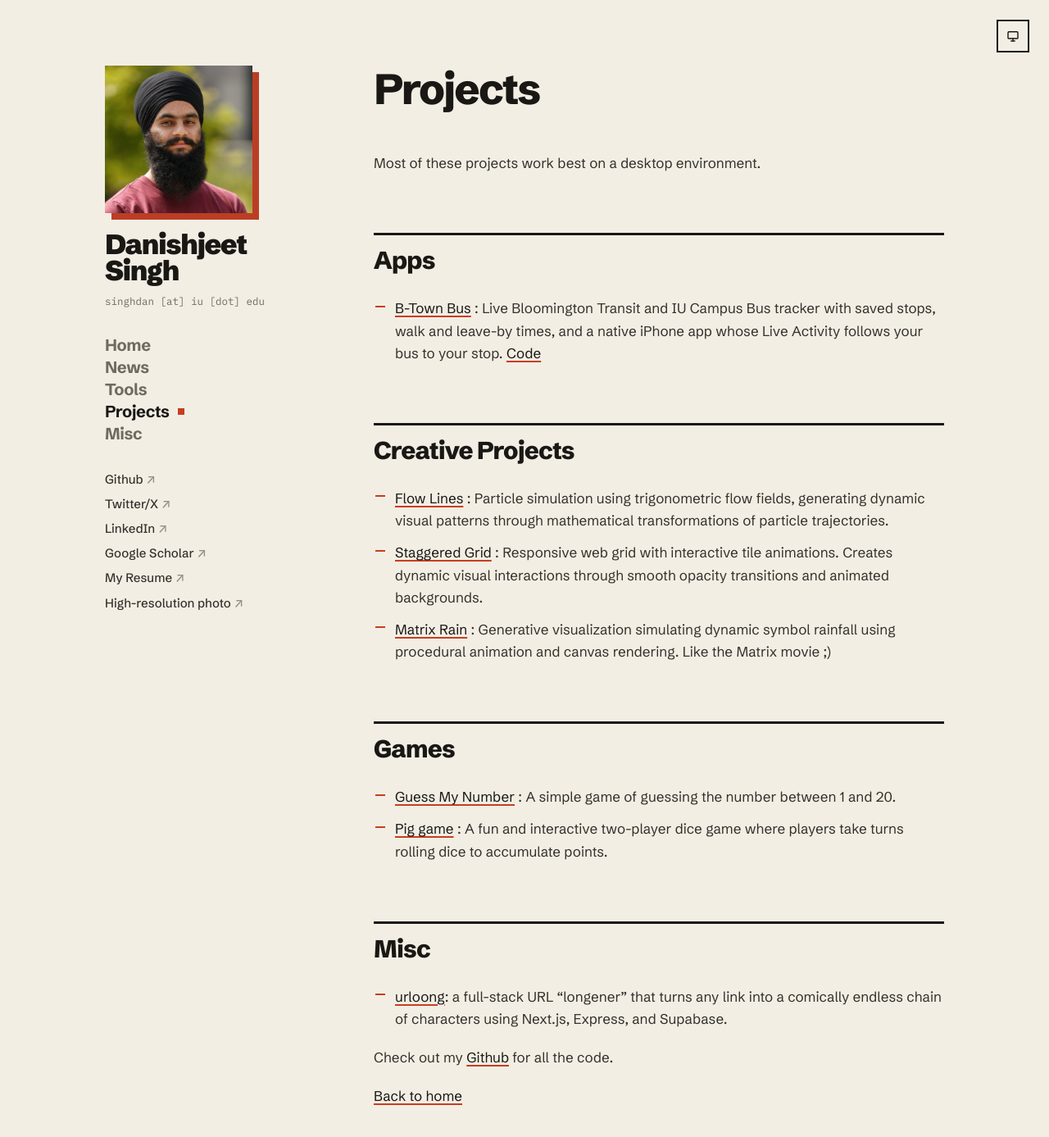
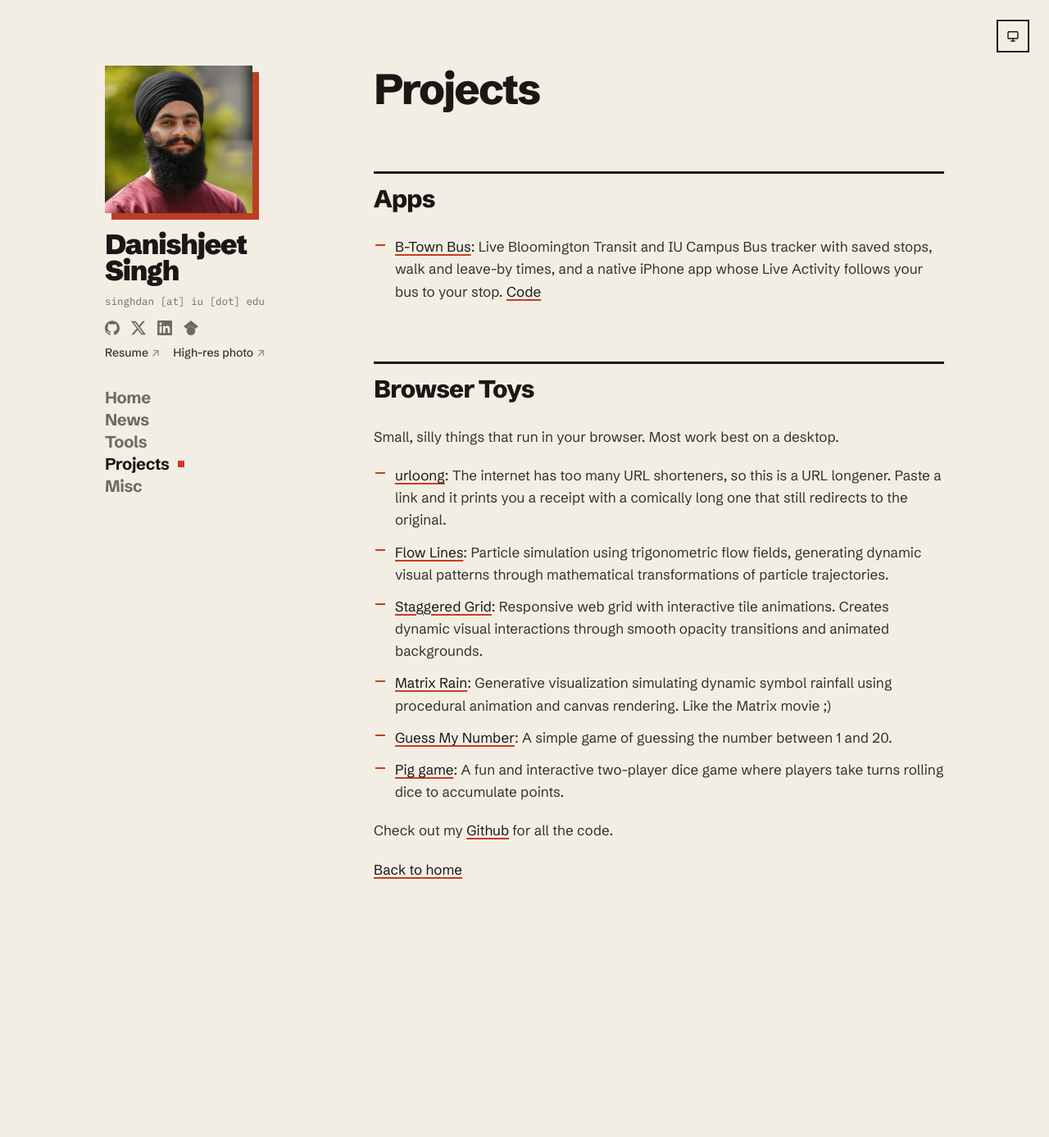
Before and after one commit to DanishjeetSingh/danishjeetsingh.github.io, a Jekyll site: the page built from projects.md, in a window 1280 px wide and 1400 px high. Shown: the top 1387 px of the window at 82% size. Built offline with Jekyll 4.4.1, drawn with Linux system fonts in a browser that asks for light colours; a script that is not in the unit is left out.

Commit message:
Move socials to icon row and regroup projects
- Sidebar: GitHub, X, LinkedIn, and Scholar icons (Simple Icons, CC0)
  under the email, with Resume and High-res photo text links; the
  headshot also opens the high-res photo
- Cache-bust custom.css with site.time when building locally
- Projects: two groups, Apps and Browser Toys; urloong moved into
  Browser Toys with a description based on its README
- Home: clearer wording for the Miscellaneous link

Co-Authored-By: Claude Opus 5.5 <noreply@anthropic.com>

```diff
--- a/_layouts/default.html
+++ b/_layouts/default.html
@@ -26,7 +26,8 @@
     <link rel="preconnect" href="https://fonts.googleapis.com">
     <link rel="preconnect" href="https://fonts.gstatic.com" crossorigin>
     <link rel="stylesheet" href="https://fonts.googleapis.com/css2?family=Schibsted+Grotesk:ital,wght@0,400..900;1,400..900&family=IBM+Plex+Mono:wght@400;500&display=swap">
-    <link rel="stylesheet" href="{{ "/assets/css/custom.css?v=" | append: site.github.build_revision | relative_url }}">
+    {% capture css_rev %}{% if site.github.build_revision %}{{ site.github.build_revision }}{% else %}{{ site.time | date: "%s" }}{% endif %}{% endcapture %}
+    <link rel="stylesheet" href="{{ "/assets/css/custom.css?v=" | append: css_rev | relative_url }}">
 
   </head>
   <body>
@@ -60,11 +61,32 @@
       <header class="sidebar">
         <div class="identity">
           {% if site.logo %}
-            <img class="avatar" src="{{site.logo | relative_url}}" alt="Danishjeet Singh headshot" />
+            <a class="avatar-link" href="/assets/logos/logo.jpg" title="Open high-resolution photo">
+              <img class="avatar" src="{{site.logo | relative_url}}" alt="Danishjeet Singh headshot" />
+            </a>
           {% endif %}
           <div class="identity-text">
             <h1 class="site-title"><a href="{{ "/" | absolute_url }}">Danishjeet Singh</a></h1>
             <p class="site-email">singhdan [at] iu [dot] edu</p>
+            <div class="social-icons">
+              <!-- Icons from Simple Icons (CC0), simpleicons.org -->
+              <a href="https://github.com/danishjeetsingh" aria-label="GitHub" title="GitHub">
+                <svg viewBox="0 0 24 24" width="18" height="18" aria-hidden="true"><path d="M12 .297c-6.63 0-12 5.373-12 12 0 5.303 3.438 9.8 8.205 11.385.6.113.82-.258.82-.577 0-.285-.01-1.04-.015-2.04-3.338.724-4.042-1.61-4.042-1.61C4.422 18.07 3.633 17.7 3.633 17.7c-1.087-.744.084-.729.084-.729 1.205.084 1.838 1.236 1.838 1.236 1.07 1.835 2.809 1.305 3.495.998.108-.776.417-1.305.76-1.605-2.665-.3-5.466-1.332-5.466-5.93 0-1.31.465-2.38 1.235-3.22-.135-.303-.54-1.523.105-3.176 0 0 1.005-.322 3.3 1.23.96-.267 1.98-.399 3-.405 1.02.006 2.04.138 3 .405 2.28-1.552 3.285-1.23 3.285-1.23.645 1.653.24 2.873.12 3.176.765.84 1.23 1.91 1.23 3.22 0 4.61-2.805 5.625-5.475 5.92.42.36.81 1.096.81 2.22 0 1.606-.015 2.896-.015 3.286 0 .315.21.69.825.57C20.565 22.092 24 17.592 24 12.297c0-6.627-5.373-12-12-12"/></svg>
+              </a>
+              <a href="https://twitter.com/danishjeetsingh" aria-label="X (Twitter)" title="X (Twitter)">
+                <svg viewBox="0 0 24 24" width="18" height="18" aria-hidden="true"><path d="M18.901 1.153h3.68l-8.04 9.19L24 22.846h-7.406l-5.8-7.584-6.638 7.584H.474l8.6-9.83L0 1.154h7.594l5.243 6.932ZM17.61 20.644h2.039L6.486 3.24H4.298Z"/></svg>
+              </a>
+              <a href="https://www.linkedin.com/in/danishjeetsingh/" aria-label="LinkedIn" title="LinkedIn">
+                <svg viewBox="0 0 24 24" width="18" height="18" aria-hidden="true"><path d="M20.447 20.452h-3.554v-5.569c0-1.328-.027-3.037-1.852-3.037-1.853 0-2.136 1.445-2.136 2.939v5.667H9.351V9h3.414v1.561h.046c.477-.9 1.637-1.85 3.37-1.85 3.601 0 4.267 2.37 4.267 5.455v6.286zM5.337 7.433c-1.144 0-2.063-.926-2.063-2.065 0-1.138.92-2.063 2.063-2.063 1.14 0 2.064.925 2.064 2.063 0 1.139-.925 2.065-2.064 2.065zm1.782 13.019H3.555V9h3.564v11.452zM22.225 0H1.771C.792 0 0 .774 0 1.729v20.542C0 23.227.792 24 1.771 24h20.451C23.2 24 24 23.227 24 22.271V1.729C24 .774 23.2 0 22.222 0h.003z"/></svg>
+              </a>
+              <a href="https://scholar.google.com/citations?user=lo0oDfsAAAAJ&hl=en" aria-label="Google Scholar" title="Google Scholar">
+                <svg viewBox="0 0 24 24" width="18" height="18" aria-hidden="true"><path d="M5.242 13.769L0 9.5 12 0l12 9.5-5.242 4.269C17.548 11.249 14.978 9.5 12 9.5c-2.977 0-5.548 1.748-6.758 4.269zM12 10a7 7 0 1 0 0 14 7 7 0 0 0 0-14z"/></svg>
+              </a>
+            </div>
+            <p class="site-links">
+              <a href="/docs/cvs/Danishjeet_Singh_resume.pdf">Resume</a>
+              <a href="/assets/logos/logo.jpg">High-res photo</a>
+            </p>
           </div>
         </div>
 
@@ -77,15 +99,6 @@
           <a href="{{ "/misc.html" | relative_url }}"{% if current == "/misc.html" or current contains "/misc/" %} class="active" aria-current="page"{% endif %}>Misc</a>
         </nav>
 
-        <ul class="social-links">
-          <li><a href="https://github.com/danishjeetsingh">Github</a></li>
-          <li><a href="https://twitter.com/danishjeetsingh">Twitter/X</a></li>
-          <li><a href="https://www.linkedin.com/in/danishjeetsingh/">LinkedIn</a></li>
-          <li><a href="https://scholar.google.com/citations?user=lo0oDfsAAAAJ&hl=en">Google Scholar</a></li>
-          <li><a href="/docs/cvs/Danishjeet_Singh_resume.pdf">My Resume</a></li>
-          <li><a href="/assets/logos/logo.jpg">High-resolution photo</a></li>
-          <!-- <li><a href="/docs/cvs/Danishjeet_Singh_CV.pdf">CV</a>, <a href="/docs/cvs/transcript_latest.pdf">transcript</a></li> -->
-        </ul>
 
       </header>
 
--- a/assets/css/custom.css
+++ b/assets/css/custom.css
@@ -383,33 +383,60 @@ hr {
   background: var(--accent);
 }
 
-.social-links {
-  list-style: none;
-  padding: 0;
-  margin: 0 0 24px;
+.avatar-link {
+  display: block;
+  width: fit-content;
 }
 
-.social-links li {
-  margin: 0 0 3px;
+.avatar-link:hover .avatar {
+  filter: none;
 }
 
-.social-links a {
-  font-size: 15px;
+.social-icons {
+  display: flex;
+  align-items: center;
+  gap: 14px;
+  margin: 14px 0 0;
+}
+
+.social-icons a {
+  display: inline-flex;
+  color: var(--muted);
+  text-decoration: none;
+}
+
+.social-icons a:hover,
+.social-icons a:focus-visible {
+  color: var(--accent);
+}
+
+.social-icons svg {
+  width: 18px;
+  height: 18px;
+  fill: currentColor;
+}
+
+.site-links {
+  display: flex;
+  flex-wrap: wrap;
+  gap: 2px 16px;
+  margin: 10px 0 0;
+}
+
+.site-links a {
+  font-size: 14px;
   font-weight: 500;
   color: var(--text);
   text-decoration: none;
 }
 
-.social-links a::after {
+.site-links a::after {
   content: " ↗";
   color: var(--faint);
 }
 
-.social-links a:hover {
-  color: var(--accent);
-}
-
-.social-links a:hover::after {
+.site-links a:hover,
+.site-links a:hover::after {
   color: var(--accent);
 }
 
@@ -789,15 +816,8 @@ misc {
     margin: 0;
   }
 
-  .social-links {
-    display: flex;
-    flex-wrap: wrap;
-    gap: 4px 18px;
-    margin-bottom: 16px;
-  }
-
-  .social-links li {
-    margin: 0;
+  .avatar-link {
+    flex-shrink: 0;
   }
 
   .content {
--- a/projects.md
+++ b/projects.md
@@ -4,22 +4,18 @@ layout: post
 author: Danishjeet Singh
 ---
 
-Most of these projects work best on a desktop environment.
+## Apps
+- [B-Town Bus](https://btb.singhdan.me): Live Bloomington Transit and IU Campus Bus tracker with saved stops, walk and leave-by times, and a native iPhone app whose Live Activity follows your bus to your stop. [Code](https://github.com/DanishjeetSingh/btown-bus)
 
-## Apps
-- [B-Town Bus](https://btb.singhdan.me) : Live Bloomington Transit and IU Campus Bus tracker with saved stops, walk and leave-by times, and a native iPhone app whose Live Activity follows your bus to your stop. [Code](https://github.com/DanishjeetSingh/btown-bus)
+## Browser Toys
+Small, silly things that run in your browser. Most work best on a desktop.
 
-## Creative Projects
-- [Flow Lines](./flow_lines) : Particle simulation using trigonometric flow fields, generating dynamic visual patterns through mathematical transformations of particle trajectories.
-- [Staggered Grid](./staggered_grid) : Responsive web grid with interactive tile animations. Creates dynamic visual interactions through smooth opacity transitions and animated backgrounds.
-- [Matrix Rain](./matrix_rain) : Generative visualization simulating dynamic symbol rainfall using procedural animation and canvas rendering. Like the Matrix movie ;)
-
-## Games
-- [Guess My Number](./guessnum) : A simple game of guessing the number between 1 and 20.
-- [Pig game](./piggame) : A fun and interactive two-player dice game where players take turns rolling dice to accumulate points.
-
-## Misc
-- [urloong](https://urloong.singhdan.me): a full-stack URL “longener” that turns any link into a comically endless chain of characters using Next.js, Express, and Supabase.
+- [urloong](https://urloong.singhdan.me): The internet has too many URL shorteners, so this is a URL longener. Paste a link and it prints you a receipt with a comically long one that still redirects to the original.
+- [Flow Lines](./flow_lines): Particle simulation using trigonometric flow fields, generating dynamic visual patterns through mathematical transformations of particle trajectories.
+- [Staggered Grid](./staggered_grid): Responsive web grid with interactive tile animations. Creates dynamic visual interactions through smooth opacity transitions and animated backgrounds.
+- [Matrix Rain](./matrix_rain): Generative visualization simulating dynamic symbol rainfall using procedural animation and canvas rendering. Like the Matrix movie ;)
+- [Guess My Number](./guessnum): A simple game of guessing the number between 1 and 20.
+- [Pig game](./piggame): A fun and interactive two-player dice game where players take turns rolling dice to accumulate points.
 
 
 Check out my [Github](https://github.com/danishjeetSingh/) for all the code.
```
Also changed, not shown: index.md (+1 -1 lines).
